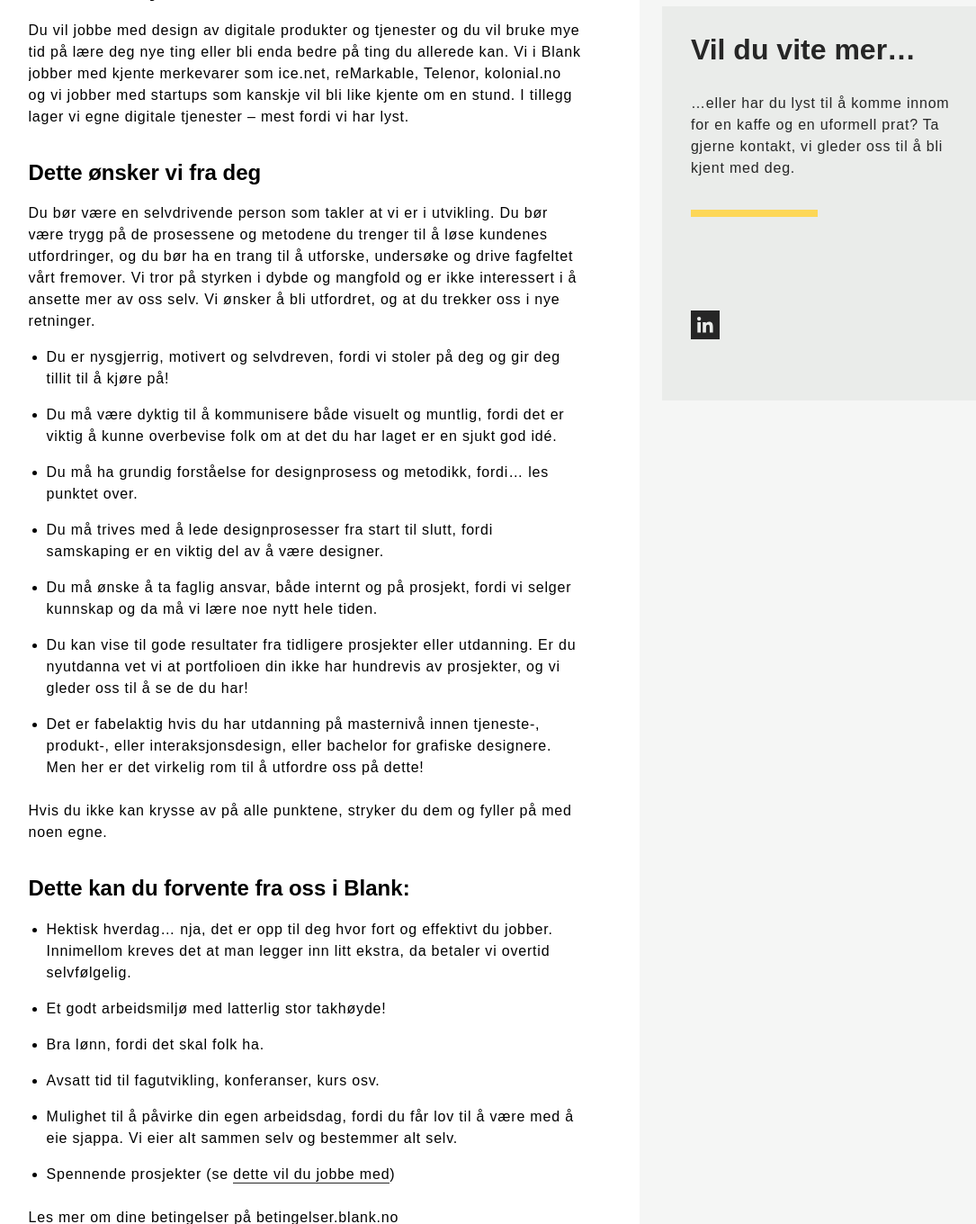
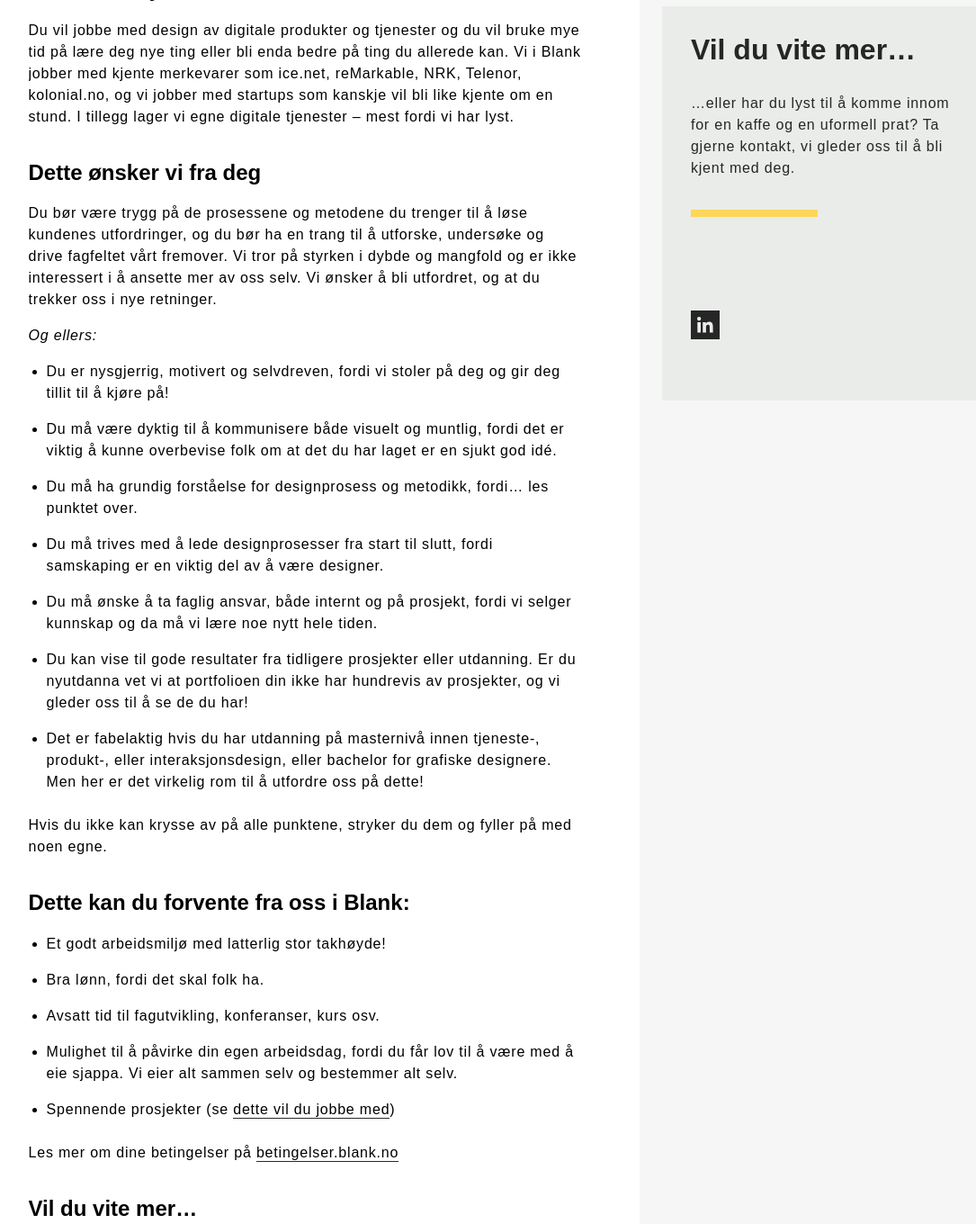
Before and after one commit to blankoslo/blankweb, a Django app: template web/templates/web/design.html in a window 1280 px wide. Shown: the part 1127-2487 px from the top of the page at 90% size, without its empty margins (108-1193 px from the left). Run offline with Django 3.2, Linux system fonts and the light colour scheme; the template is opened without the code that fills it, so the values that code supplies are empty; some libraries are stand-ins or nearby versions.

Commit message:
Endringer på tekst

```diff
--- a/web/templates/web/design.html
+++ b/web/templates/web/design.html
@@ -41,11 +41,11 @@
         <p>Folk skal ha god lønn og rettferdige betingelser. For å gjøre det enkelt har vi lagt ut alle betingelsene våre på <a class="textlink" href="https://betingelser.blank.no">betingelser.blank.no</a>.</p>
 
         <h2>Dette vil du jobbe med</h2>
-        <p>Du vil jobbe med design av digitale produkter og tjenester og du vil bruke mye tid på lære deg nye ting eller bli enda bedre på ting du allerede kan. Vi i Blank jobber med kjente merkevarer som ice.net, reMarkable, Telenor, kolonial.no og vi jobber med startups som kanskje vil bli like kjente om en stund. I tillegg lager vi egne digitale tjenester –  mest fordi vi har lyst.</p>
+        <p>Du vil jobbe med design av digitale produkter og tjenester og du vil bruke mye tid på lære deg nye ting eller bli enda bedre på ting du allerede kan. Vi i Blank jobber med kjente merkevarer som ice.net, reMarkable, NRK, Telenor, kolonial.no, og vi jobber med startups som kanskje vil bli like kjente om en stund. I tillegg lager vi egne digitale tjenester – mest fordi vi har lyst.</p>
 
         <h2>Dette ønsker vi fra deg</h2>
-        <p>Du bør være en selvdrivende person som takler at vi er i utvikling. Du bør være trygg på de prosessene og metodene du trenger til å løse kundenes utfordringer, og du bør ha en trang til å utforske, undersøke og drive fagfeltet vårt fremover. Vi tror på styrken i dybde og mangfold og er ikke interessert i å ansette mer av oss selv. Vi ønsker å bli utfordret, og at du trekker oss i nye retninger.</p>
-
+        <p>Du bør være trygg på de prosessene og metodene du trenger til å løse kundenes utfordringer, og du bør ha en trang til å utforske, undersøke og drive fagfeltet vårt fremover. Vi tror på styrken i dybde og mangfold og er ikke interessert i å ansette mer av oss selv. Vi ønsker å bli utfordret, og at du trekker oss i nye retninger.</p>
+        <p><i>Og ellers:</i></p>
         <ul class="textlist">
           <li>Du er nysgjerrig, motivert og selvdreven, fordi vi stoler på deg og gir deg tillit til å kjøre på!</li>
           <li>Du må være dyktig til å kommunisere både visuelt og muntlig, fordi det er viktig å kunne overbevise folk om at det du har laget er en sjukt god idé.</li>
@@ -59,7 +59,6 @@
 
         <h2>Dette kan du forvente fra oss i Blank:</h2>
         <ul class="textlist">
-          <li>Hektisk hverdag… nja, det er opp til deg hvor fort og effektivt du jobber. Innimellom kreves det at man legger inn litt ekstra, da betaler vi overtid selvfølgelig.</li>
           <li>Et godt arbeidsmiljø med latterlig stor takhøyde!</li>
           <li>Bra lønn, fordi det skal folk ha.</li>
           <li>Avsatt tid til fagutvikling, konferanser, kurs osv.</li>
```
